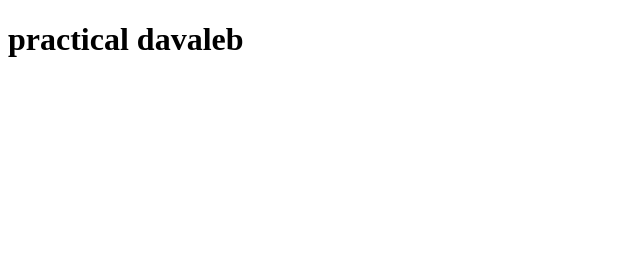
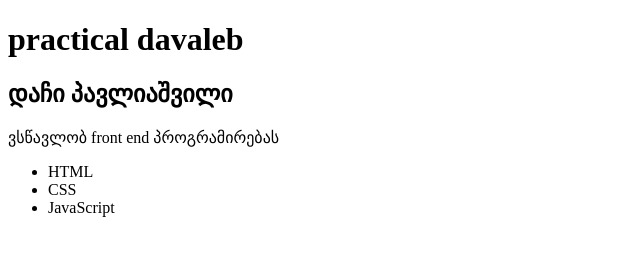
Before and after one commit to dachiusaa/git-branch-practice-, a plain HTML site: page index.html in a window 1280 px wide. Shown: the whole page, without its empty margins (0-640 px from the left). Drawn offline with Linux system fonts and the light colour scheme.

Commit message:
Add about section

```diff
--- a/index.html
+++ b/index.html
@@ -7,6 +7,15 @@
 </head>
 <body>
     <h1>practical davaleb</h1>
+    <section>
+    <h2>დაჩი პავლიაშვილი</h2>
+    <p>ვსწავლობ front end პროგრამირებას</p>
+    <ul>
+        <li>HTML</li>
+        <li>CSS</li>
+        <li>JavaScript</li>
+    </ul>
+</section>
 
 </body>
 </html>
```
